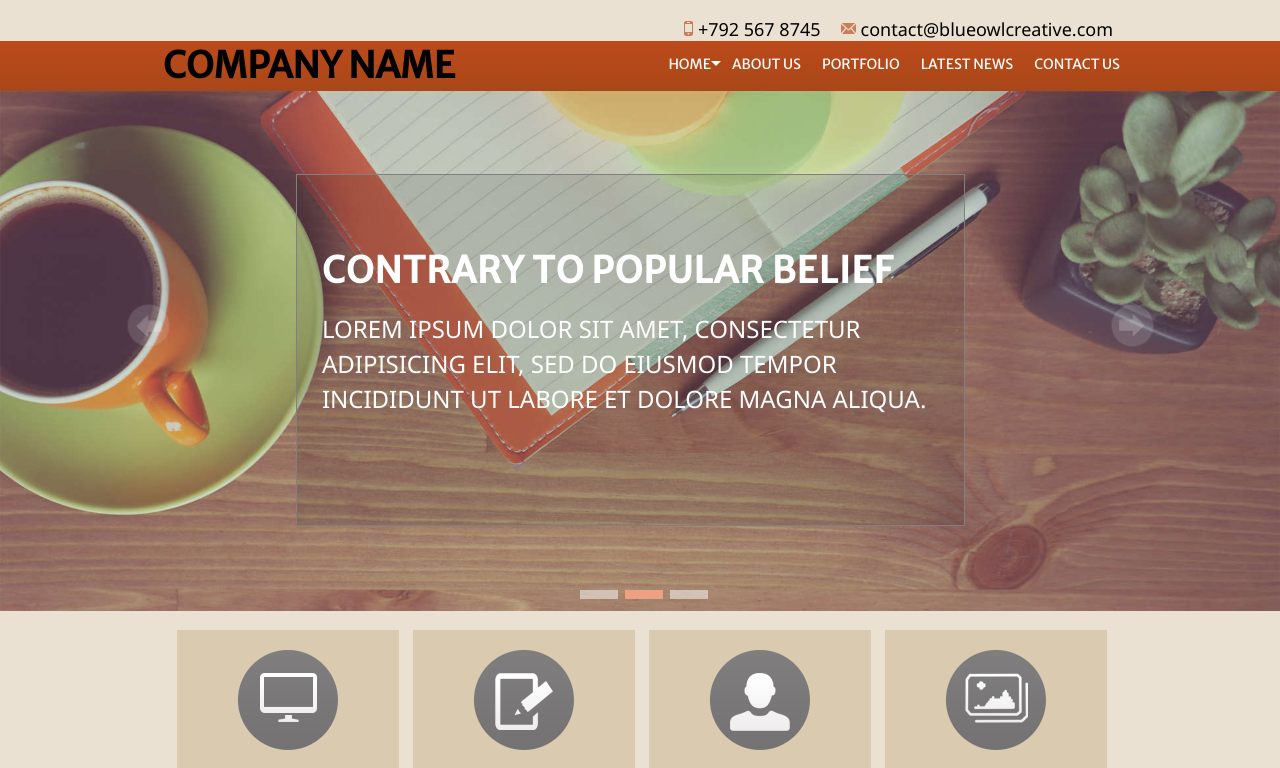
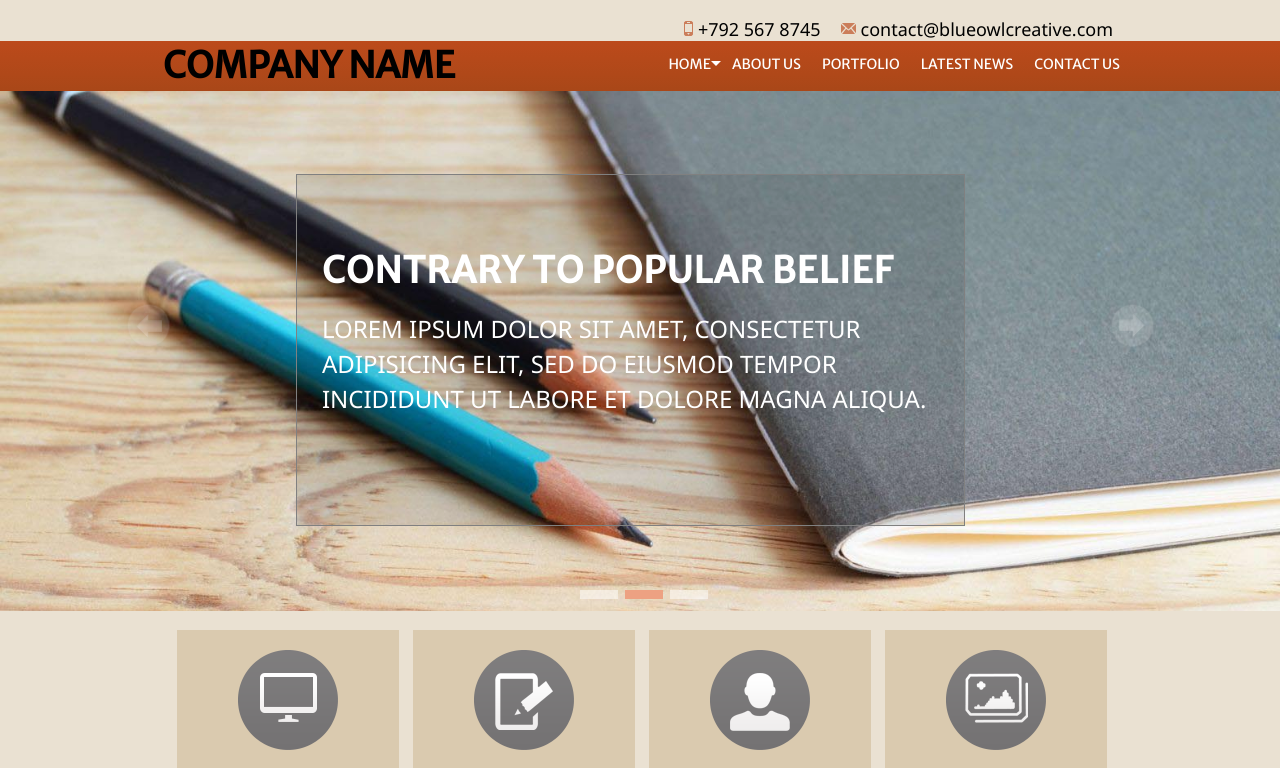
Before and after one commit to Aldan2018/portfolio, a website: page test_task/index.html in a window 1280 px wide. Both pictures are taken after a click on the link "HOME". Shown: the top 768 px of the page. Drawn offline with nearby package versions, Linux system fonts and the light colour scheme.

Commit message:
Update index.html

```diff
--- a/test_task/index.html
+++ b/test_task/index.html
@@ -126,7 +126,7 @@
               </div>
               <div class="carousel-item">
                 <div class="bgrndImg">
-                  <img src="./img/background_coffee.jpg" alt="">
+                  <img src="./img/layer11.jpg" alt="">
                   <div class="container carouselContain">
                     <div class="carousel-item-content">
                       <h2>CONTRARY TO POPULAR BELIEF</h2>
@@ -137,7 +137,7 @@
               </div>
               <div class="carousel-item">
                 <div class="bgrndImg">
-                  <img src="./img/background_coffee.jpg" alt="">
+                  <img src="./img/layer22.jpg" alt="">
                   <div class="container carouselContain">
                     <div class="carousel-item-content">
                       <h2>CONTRARY TO POPULAR BELIEF</h2>
```
